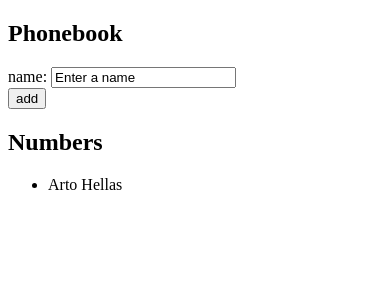
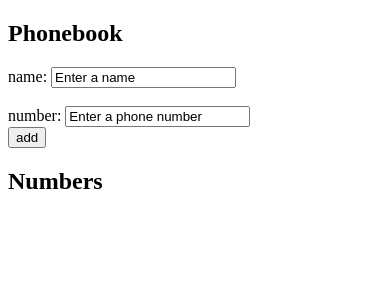
Before and after one commit to GuillermoCalderaro/FullStackOpen, a React (Create React App) app in the folder part2/phonebook/: page / in a window 390 px wide. Shown: the top 300 px of the page. Built offline with nearby package versions, Linux system fonts and the light colour scheme.

Commit message:
phonebook: step3

```diff
--- a/part2/phonebook/src/App.js
+++ b/part2/phonebook/src/App.js
@@ -1,48 +1,71 @@
 import React, {useState} from 'react';
 
-const Person = ({name}) =>(
-  <li>{name}</li>
+
+//this component displays a persons name and phone number
+const Contact = ({name, number}) =>(
+  <li>{name} {number}</li>
 )
 
 const App = () => {
-  const [ persons, setPersons] = useState([
-    { name: 'Arto Hellas' }
-  ])
+  const [ persons, setPersons] = useState([])
   const [ newName, setNewName ] = useState('Enter a name')
+  const [ newPhone, setNewPhone] = useState('Enter a phone number')
+
+
 
   const displayNames = () => persons.map(person =>
-        <Person
+        <Contact
           key={person.name}
           name={person.name}
+          number={person.number}
           />
   )
 
 
-  const addPhone = (event) => {
+  //this function adds a person with its phone number to the phonebook
+  //it validates that the persons name is not empty
+  //and that it hasn`t been already register
+
+  const addPerson = (event) => {
     event.preventDefault();
-
-    if (! persons.map((person) => person.name).includes(newName)){
-
-      const personObject = {
-        name: newName
+    if (newName) {
+      if (! persons.map((person) => person.name).includes(newName)){
+        const personObject = {
+          name: newName,
+          number: newPhone
+        }
+        setPersons(persons.concat(personObject))
+      }else {
+        window.alert(`${newName} already exists in your phonebook.`);
       }
-      setPersons(persons.concat(personObject))
     }else {
-      window.alert(`${newName} already exists in your phonebook.`);
+      window.alert(`The name field must contain at least one character`);
     }
     setNewName('')
+    setNewPhone('')
   }
 
-  const handlePhoneChange = (event) => {
+  //this function refresh the name field with its content
+  const handleNameChange = (event) => {
     setNewName(event.target.value);
   }
+
+  //this function refresh the number field with its content
+  const handleNumberChange = (event) => {
+    setNewPhone(event.target.value);
+  }
+
 
   return (
     <div>
       <h2>Phonebook</h2>
-      <form onSubmit={addPhone}>
+      <form onSubmit={addPerson}>
         <div>
-          name: <input value={newName} onChange={handlePhoneChange}/>
+          name: <input value={newName} onChange={handleNameChange}/>
+        </div>
+        <br />
+        <div>
+          number: <input value={newPhone} onChange={handleNumberChange}/>
         </div>
         <div>
           <button type="submit" >add</button>
```
